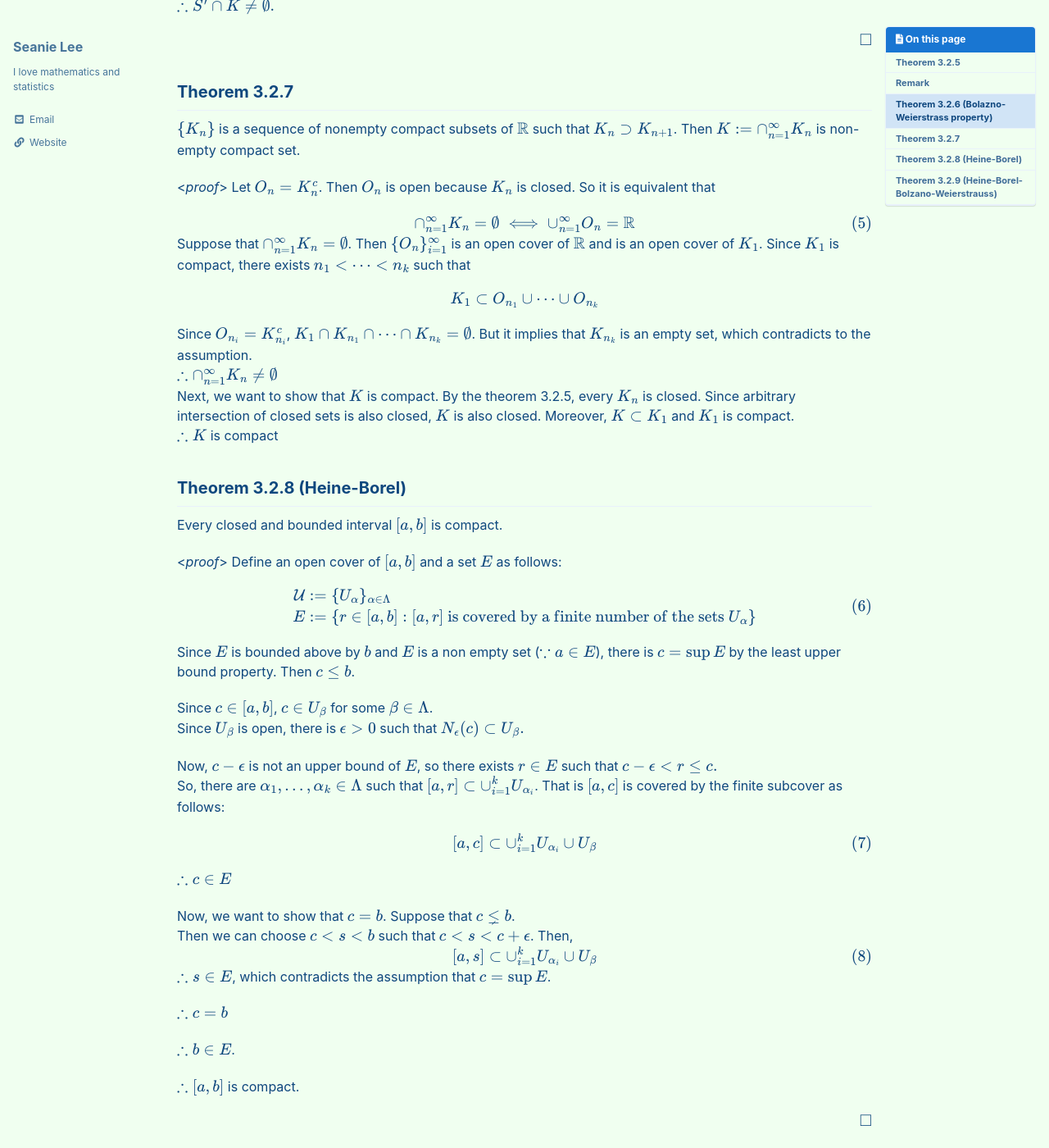
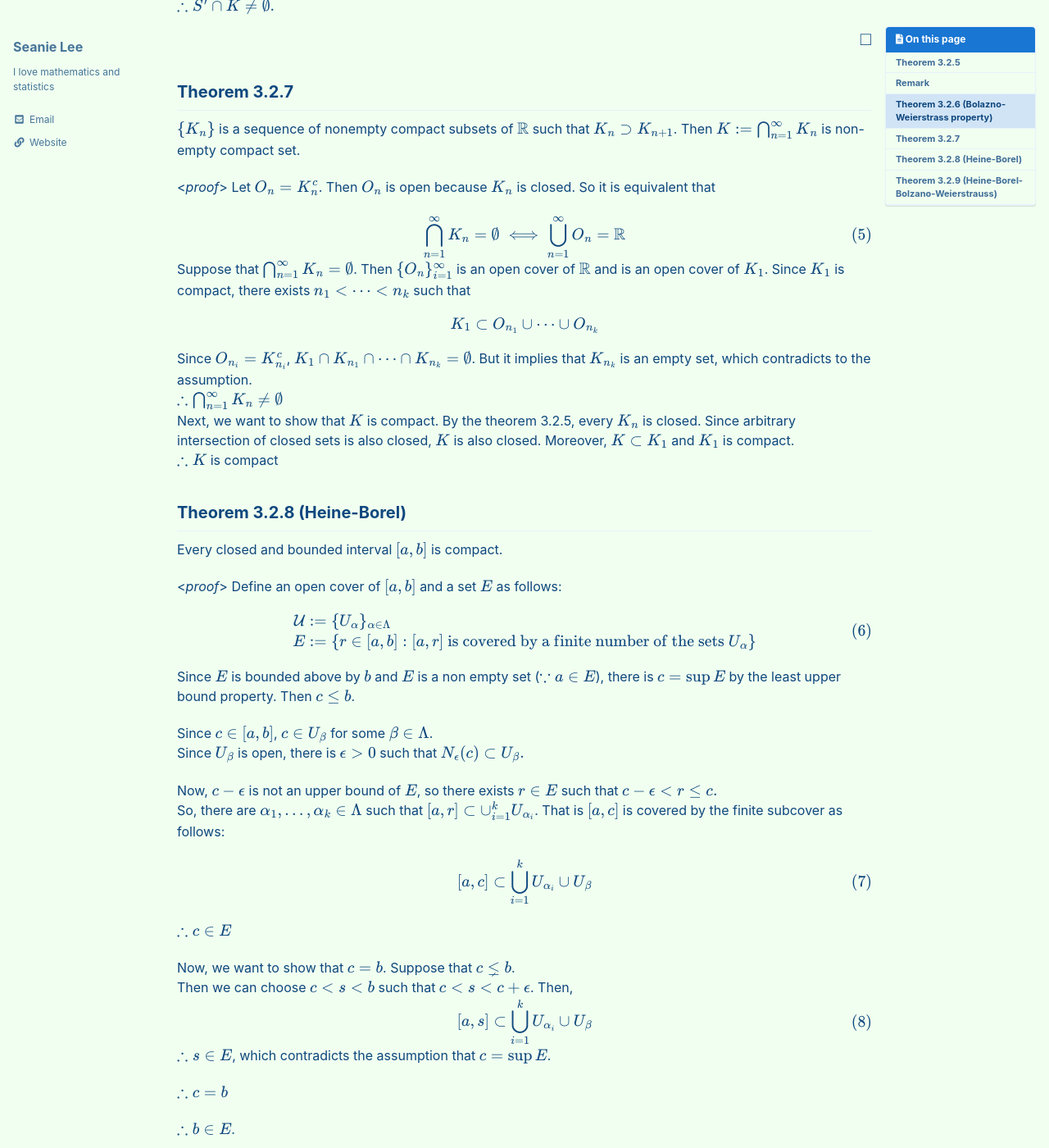
Before and after one commit to seanie12/blog, a Jekyll site: the page built from _posts/2021-01-23-compact.md, in a window 1280 px wide and 1400 px high, scrolled down 1500 px. Shown: the whole window at 82% size. Built offline with Jekyll 4.4.1, drawn with Linux system fonts in a browser that asks for light colours; cached includes are drawn as plain includes; formulas are drawn with MathJax 3.

Commit message:
Update 2021-01-23-compact.md

```diff
--- a/_posts/2021-01-23-compact.md
+++ b/_posts/2021-01-23-compact.md
@@ -88,16 +88,16 @@ $\therefore S^\prime \cap K \neq \emptyset.$
  $$\tag*{$\square$}$$
 
 ## Theorem 3.2.7
-$$\{K_n \}$$ is a sequence of nonempty compact subsets of $\mathbb{R}$ such that $K_n \supset K_{n+1}$. Then $K:= \cap_{n=1}^\infty K_n$ is non-empty compact set.
+$$\{K_n \}$$ is a sequence of nonempty compact subsets of $\mathbb{R}$ such that $K_n \supset K_{n+1}$. Then $K:= \bigcap_{n=1}^\infty K_n$ is non-empty compact set.
 
 <*proof*> Let $O_n = K^c_n$. Then $O_n$ is open because $K_n$ is closed. So it is equivalent that
 
 $$
 \begin{align}
-\cap_{n=1}^\infty K_n = \emptyset \iff \cup_{n=1}^\infty O_n = \mathbb{R}
+\bigcap_{n=1}^\infty K_n = \emptyset \iff \bigcup_{n=1}^\infty O_n = \mathbb{R}
 \end{align}
 $$
-Suppose that $\cap_{n=1}^\infty K_n = \emptyset$. Then $$\{O_n \}_{i=1}^\infty$$ is an open cover of $\mathbb{R}$ and is an open cover of $K_1$. Since $K_1$ is compact, there exists $n_1 <\cdots <n_k$ such that
+Suppose that $\bigcap_{n=1}^\infty K_n = \emptyset$. Then $$\{O_n \}_{i=1}^\infty$$ is an open cover of $\mathbb{R}$ and is an open cover of $K_1$. Since $K_1$ is compact, there exists $n_1 <\cdots <n_k$ such that
 
 $$
 K_1 \subset O_{n_1} \cup \cdots \cup O_{n_k}
@@ -105,7 +105,7 @@ $$
 
 Since $O_{n_i} = K_{n_i}^c$, $K_1 \cap K_{n_1} \cap \cdots \cap K_{n_k} = \emptyset$. But it implies that $K_{n_k}$ is an  empty set, which contradicts to the assumption.
 <br />
-$\therefore \cap_{n=1}^\infty K_n \neq \emptyset$
+$\therefore \bigcap_{n=1}^\infty K_n \neq \emptyset$
 <br />
 Next,  we want to show that $K$ is compact. By the theorem 3.2.5, every $K_n$ is closed. Since arbitrary intersection of closed sets is also closed, $K$ is also closed. Moreover, $K\subset K_1$ and $K_1$ is compact.
 <br />
@@ -140,7 +140,7 @@ So, there are $\alpha_1, \ldots, \alpha_k \in \Lambda$ such that $[a,r] \subset
 
 $$
 \begin{align}
-[a,c] \subset \cup_{i=1}^k U_{\alpha_i} \cup U_\beta
+[a,c] \subset \bigcup_{i=1}^k U_{\alpha_i} \cup U_\beta
 \end{align}
 $$
 
@@ -151,7 +151,7 @@ Now, we want to show that $c=b$. Suppose that $c
 Then we can choose $c<s<b$ such that $c<s<c+\epsilon$. Then,
 $$
 \begin{align}
-[a,s] \subset \cup_{i=1}^k U_{\alpha_i} \cup U_\beta
+[a,s] \subset \bigcup_{i=1}^k U_{\alpha_i} \cup U_\beta
 \end{align}
 $$
 $\therefore s \in E$, which contradicts the assumption that $c=\sup E$. <br />
```
